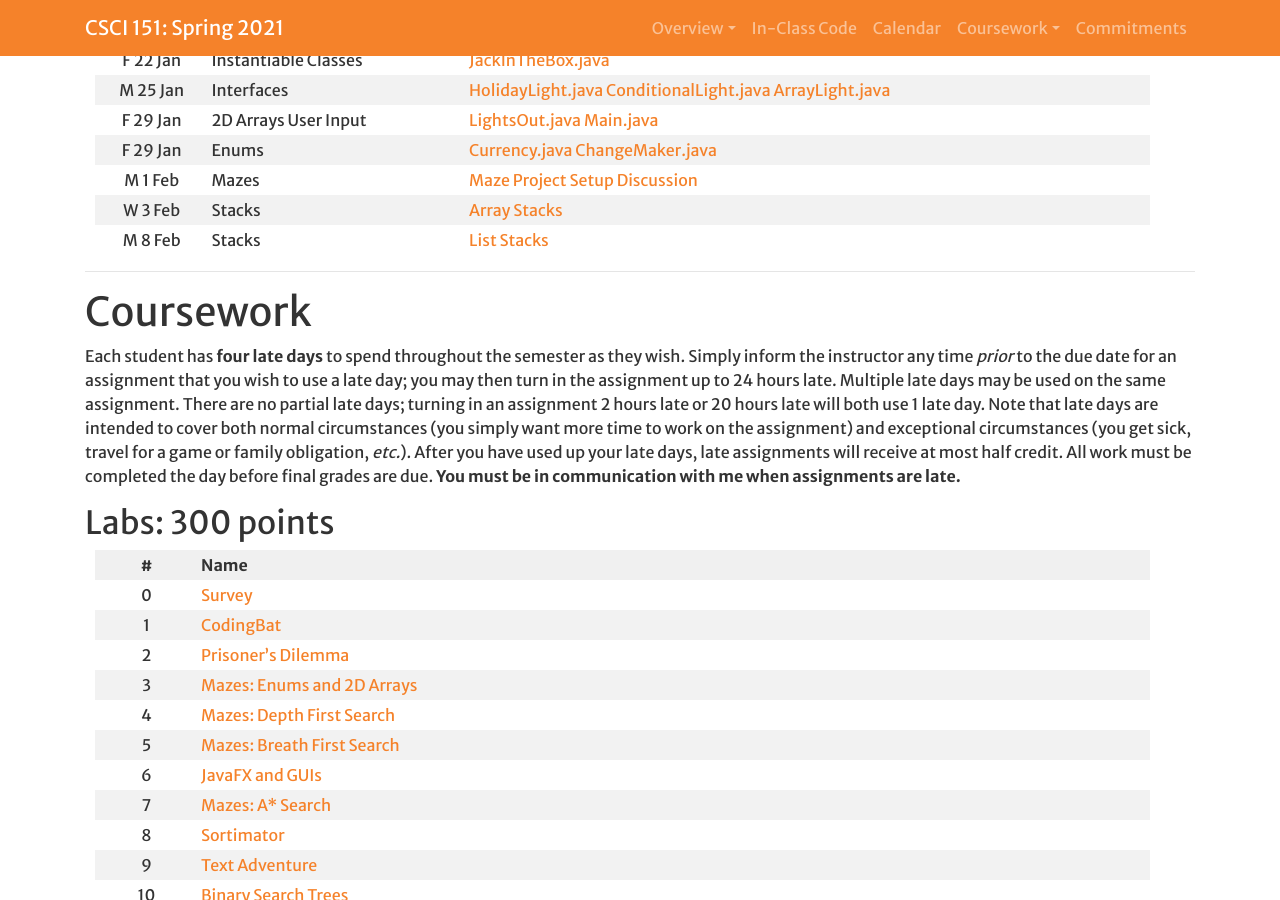
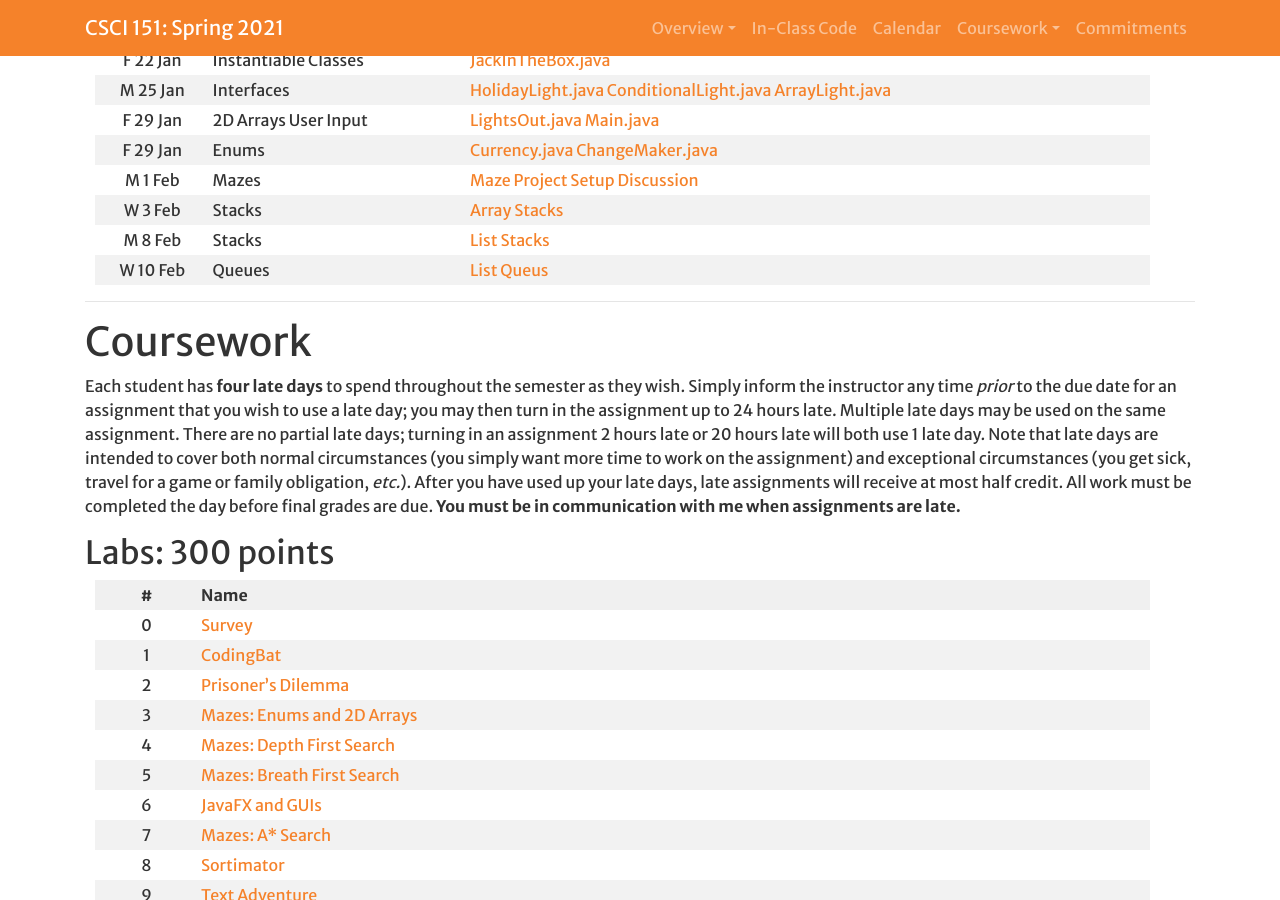
Before and after one commit to Hendrix-CS/csci151, a Jekyll site: the page built from index.md, in a window 1280 px wide and 900 px high, scrolled down 1952 px. Built offline with Jekyll 4.4.1, drawn with Linux system fonts in a browser that asks for light colours; a script that is not in the unit is left out; our own code applies the rules of GitHub Pages for plain Markdown files.

Commit message:
Adding listqueue notes

```diff
--- a/index.md
+++ b/index.md
@@ -59,6 +59,7 @@ When we write code together in class, it will be posted here!
 | M 1 Feb | Mazes | [Maze Project Setup Discussion]({{site.baseurl}}/inclass/MazeStructure.pdf) |
 | W 3 Feb | Stacks| [Array Stacks]({{site.baseurl}}/inclass/StackIntro.pdf) |
 | M 8 Feb | Stacks| [List Stacks]({{site.baseurl}}/inclass/ListStack.pdf) |
+| W 10 Feb | Queues| [List Queus]({{site.baseurl}}/inclass/ListQueueMods.pdf) |
 
 <!--
 
```
Also changed, not shown: 1 other file.
